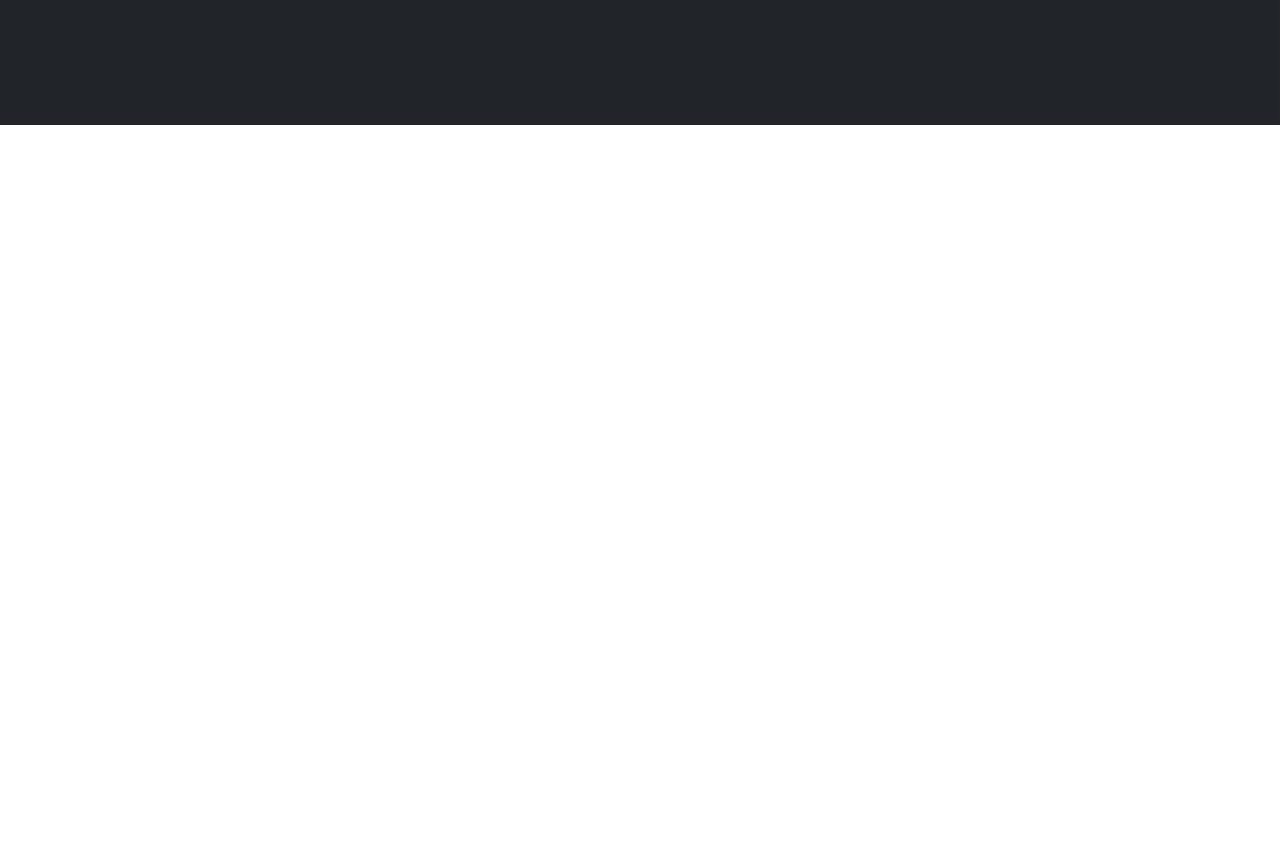
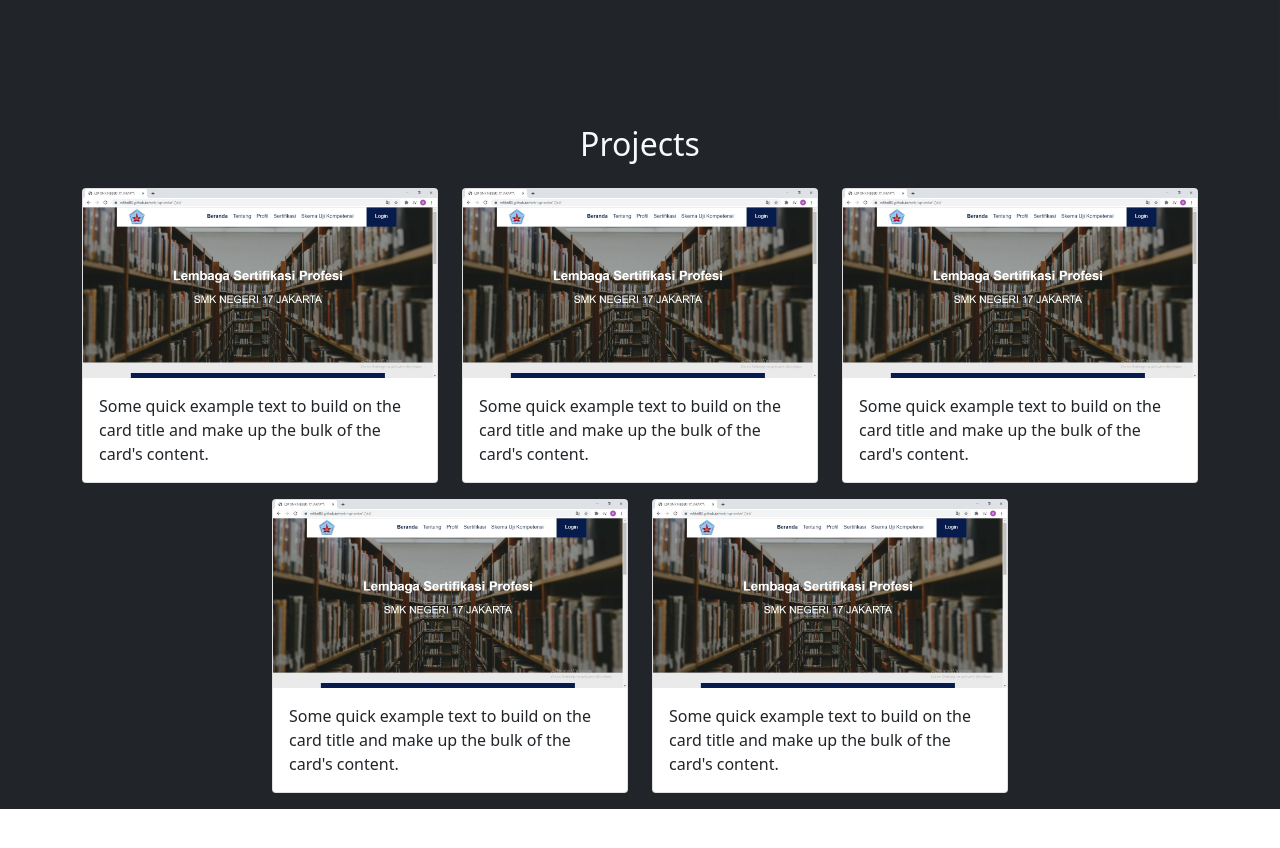
Before and after one commit to mfikri83/mfikri83.github.io, a plain HTML site: page index.html in a window 1280 px wide. Shown: the part 1140-1988 px from the top of the page. Drawn offline with nearby package versions, Linux system fonts and the light colour scheme.

Commit message:
modified section projects

```diff
--- a/css/style.css
+++ b/css/style.css
@@ -10,3 +10,7 @@ body{
 .font {
     font-family: 'Poppins';
 }
+
+#projects {
+    background-color: #212529;
+}
--- a/index.html
+++ b/index.html
@@ -49,7 +49,13 @@
       <img src="img/F20.jpg" alt="foto-fikri" width="200" class="rounded-circle img-thumbnail" />
       <h1 class="display-4 text-light">Muhamad Fikri</h1>
       <p class="lead text-light">Student | Web Developer</p>
-      <svg xmlns="http://www.w3.org/2000/svg" viewBox="0 0 1440 320"><path fill="#ffffff" fill-opacity="1" d="M0,96L40,112C80,128,160,160,240,170.7C320,181,400,171,480,160C560,149,640,139,720,133.3C800,128,880,128,960,112C1040,96,1120,64,1200,64C1280,64,1360,96,1400,112L1440,128L1440,320L1400,320C1360,320,1280,320,1200,320C1120,320,1040,320,960,320C880,320,800,320,720,320C640,320,560,320,480,320C400,320,320,320,240,320C160,320,80,320,40,320L0,320Z"></path></svg>
+      <svg xmlns="http://www.w3.org/2000/svg" viewBox="0 0 1440 320">
+        <path
+          fill="#ffffff"
+          fill-opacity="1"
+          d="M0,96L40,112C80,128,160,160,240,170.7C320,181,400,171,480,160C560,149,640,139,720,133.3C800,128,880,128,960,112C1040,96,1120,64,1200,64C1280,64,1360,96,1400,112L1440,128L1440,320L1400,320C1360,320,1280,320,1200,320C1120,320,1040,320,960,320C880,320,800,320,720,320C640,320,560,320,480,320C400,320,320,320,240,320C160,320,80,320,40,320L0,320Z"
+        ></path>
+      </svg>
     </section>
     <!-- End Jumbotron -->
 
@@ -62,21 +68,78 @@
           </div>
         </div>
         <div class="row justify-content-center fs-5 text-center">
-          <div class="col-4">
+          <div class="col-md-4">
             <p class="font">Lorem ipsum dolor sit amet consectetur adipisicing elit. Exercitationem molestiae minus debitis rem nihil veniam vel culpa quibusdam doloremque saepe?</p>
           </div>
-          <div class="col-4">
+          <div class="col-md-4">
             <p class="font">Lorem ipsum dolor sit amet consectetur, adipisicing elit. Modi id repellat minus voluptas architecto velit, sunt labore culpa laborum. Nihil architecto quae ea animi enim!</p>
           </div>
         </div>
       </div>
-      <svg xmlns="http://www.w3.org/2000/svg" viewBox="0 0 1440 320"><path fill="#212529" fill-opacity="1" d="M0,128L34.3,133.3C68.6,139,137,149,206,144C274.3,139,343,117,411,101.3C480,85,549,75,617,85.3C685.7,96,754,128,823,138.7C891.4,149,960,139,1029,122.7C1097.1,107,1166,85,1234,74.7C1302.9,64,1371,64,1406,64L1440,64L1440,320L1405.7,320C1371.4,320,1303,320,1234,320C1165.7,320,1097,320,1029,320C960,320,891,320,823,320C754.3,320,686,320,617,320C548.6,320,480,320,411,320C342.9,320,274,320,206,320C137.1,320,69,320,34,320L0,320Z"></path></svg>
+      <svg xmlns="http://www.w3.org/2000/svg" viewBox="0 0 1440 320">
+        <path
+          fill="#212529"
+          fill-opacity="1"
+          d="M0,128L34.3,133.3C68.6,139,137,149,206,144C274.3,139,343,117,411,101.3C480,85,549,75,617,85.3C685.7,96,754,128,823,138.7C891.4,149,960,139,1029,122.7C1097.1,107,1166,85,1234,74.7C1302.9,64,1371,64,1406,64L1440,64L1440,320L1405.7,320C1371.4,320,1303,320,1234,320C1165.7,320,1097,320,1029,320C960,320,891,320,823,320C754.3,320,686,320,617,320C548.6,320,480,320,411,320C342.9,320,274,320,206,320C137.1,320,69,320,34,320L0,320Z"
+        ></path>
+      </svg>
     </section>
     <!-- End About Me-->
 
     <!-- Projects -->
     <section id="projects">
-
+      <div class="container">
+        <div class="row text-center mb-3">
+          <div class="col">
+            <h2 class="text-light">Projects</h2>
+          </div>
+        </div>
+        <div class="row">
+          <div class="col-md-4 mb-3">
+            <div class="card">
+              <img src="img/portofolio-1.JPG" class="card-img-top" alt="projects-1" />
+              <div class="card-body">
+                <p class="card-text">Some quick example text to build on the card title and make up the bulk of the card's content.</p>
+              </div>
+            </div>
+          </div>
+          <div class="col-md-4 mb-3">
+            <div class="card">
+              <img src="img/portofolio-1.JPG" class="card-img-top" alt="projects-1" />
+              <div class="card-body">
+                <p class="card-text">Some quick example text to build on the card title and make up the bulk of the card's content.</p>
+              </div>
+            </div>
+          </div>
+          <div class="col-md-4 mb-3">
+            <div class="card">
+              <img src="img/portofolio-1.JPG" class="card-img-top" alt="projects-1" />
+              <div class="card-body">
+                <p class="card-text">Some quick example text to build on the card title and make up the bulk of the card's content.</p>
+              </div>
+            </div>
+          </div>
+        </div>
+        <div class="row justify-content-center">
+          <div class="col-md-4 mb-3">
+            <div class="card">
+              <img src="img/portofolio-1.JPG" class="card-img-top" alt="projects-1" />
+              <div class="card-body">
+                <p class="card-text">Some quick example text to build on the card title and make up the bulk of the card's content.</p>
+              </div>
+            </div>
+          </div>
+          <div class="col-md-4 mb-3">
+            <div class="card">
+              <img src="img/portofolio-1.JPG" class="card-img-top" alt="projects-1" />
+              <div class="card-body">
+                <p class="card-text">Some quick example text to build on the card title and make up the bulk of the card's content.</p>
+              </div>
+            </div>
+          </div>
+        </div>
+        </div>
+      </div>
     </section>
     <!-- End Projects -->
 
```
Also changed, not shown: img/portofolio-1.JPG (added).
